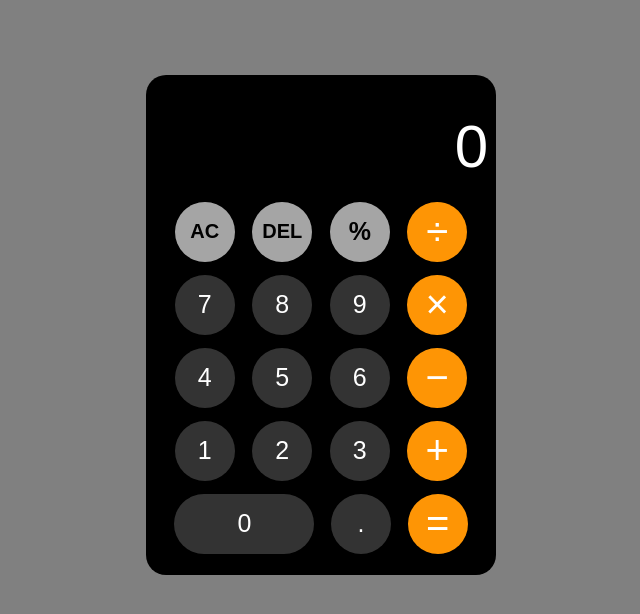
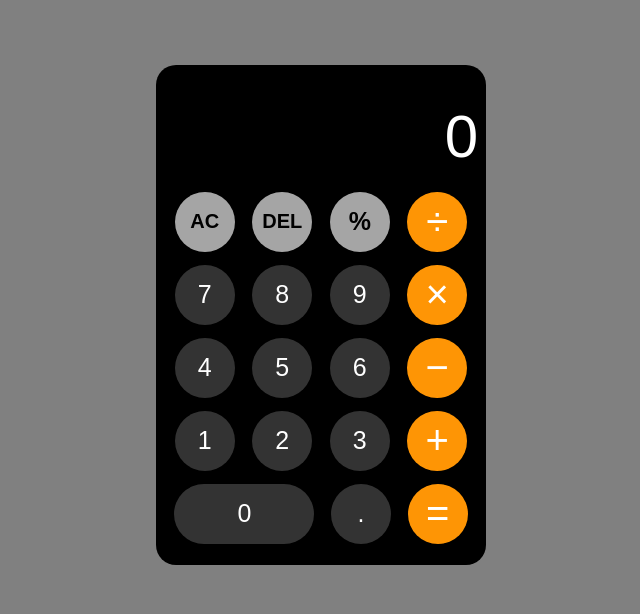
Before and after one commit to MuhammadYousuf88/Calculator, a plain HTML site: page index.html in a window 1280 px wide. Shown: the whole page, without its empty margins (319-959 px from the left). Drawn offline with Linux system fonts and the light colour scheme.

Commit message:
Update style.css

```diff
--- a/style.css
+++ b/style.css
@@ -5,7 +5,7 @@ body{
 }
 .main{
 	width:100%;
-	height:650px;
+	height:630px;
 	display:flex;
 	flex-direction:column;
 	justify-content:center;
@@ -13,14 +13,14 @@ body{
 
 }
 .divInput{
-	width:350px;
+	width:330px;
 	height:100px;
 	background-color:black;
 	border-top-right-radius:20px;
 	border-top-left-radius:20px;
 }
 .userInput{
-	width:330px;
+	width:310px;
 	height:100px;
 	background-color:transparent;
 	border:none;
@@ -35,7 +35,7 @@ body{
 	color:white;
 }
 .mainButton{
-	width:350px;
+	width:330px;
 	height:400px;
 	background-color:black;
 	display:flex;
```
